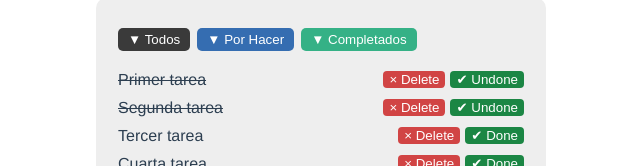
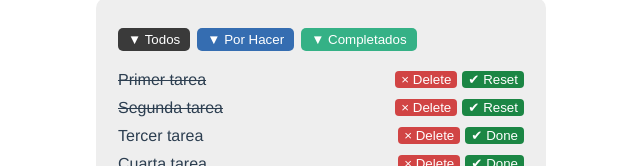
Before and after one commit to thelucho/vue-todo-app, a Vue app: page / in a window 1280 px wide. Shown: the part 128-294 px from the top of the page, without its empty margins (319-959 px from the left). Built offline with nearby package versions, Linux system fonts and the light colour scheme.

Commit message:
Text adjustment

```diff
--- a/src/components/ToDoItem.vue
+++ b/src/components/ToDoItem.vue
@@ -19,7 +19,7 @@ export default {
             return this.item.status
         },
         taskStatus() {
-            return this.item.status ? 'Undone' : 'Done'
+            return this.item.status ? 'Reset' : 'Done'
         }
     },
     methods: {
```
